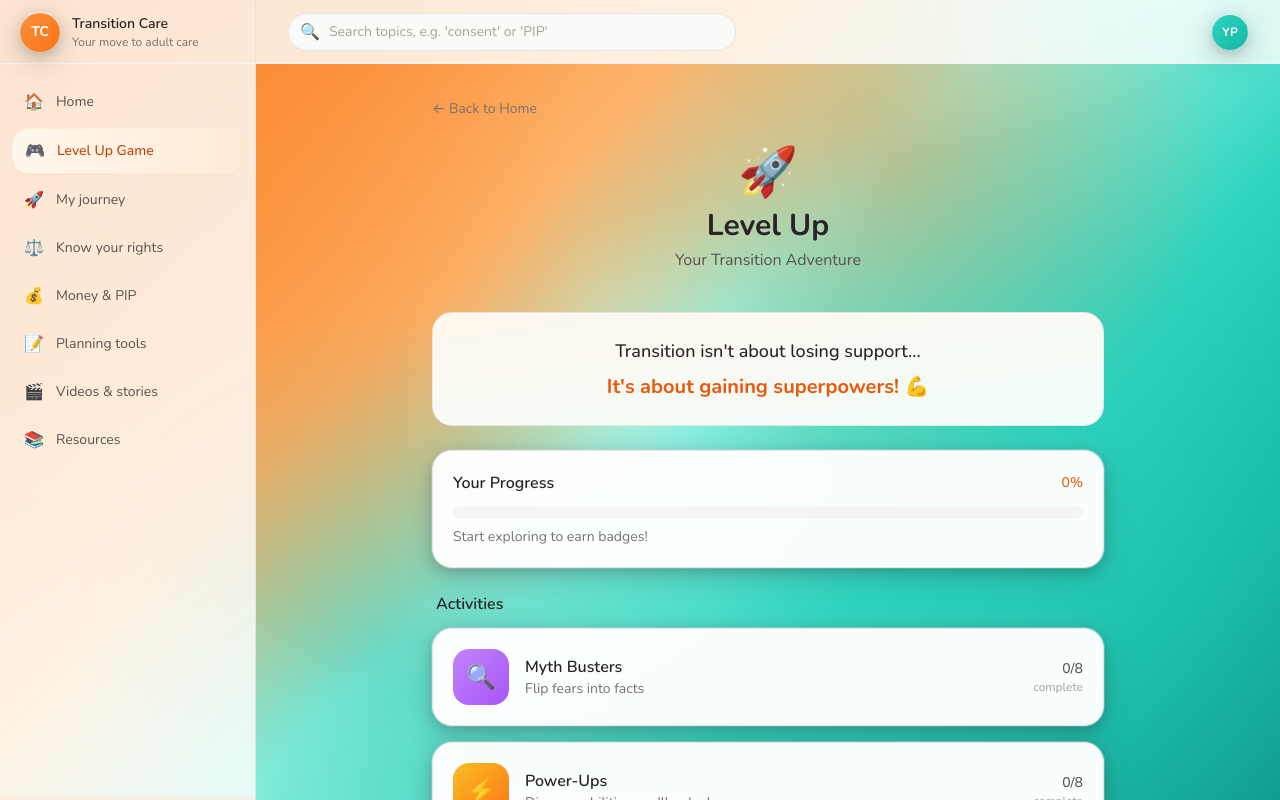
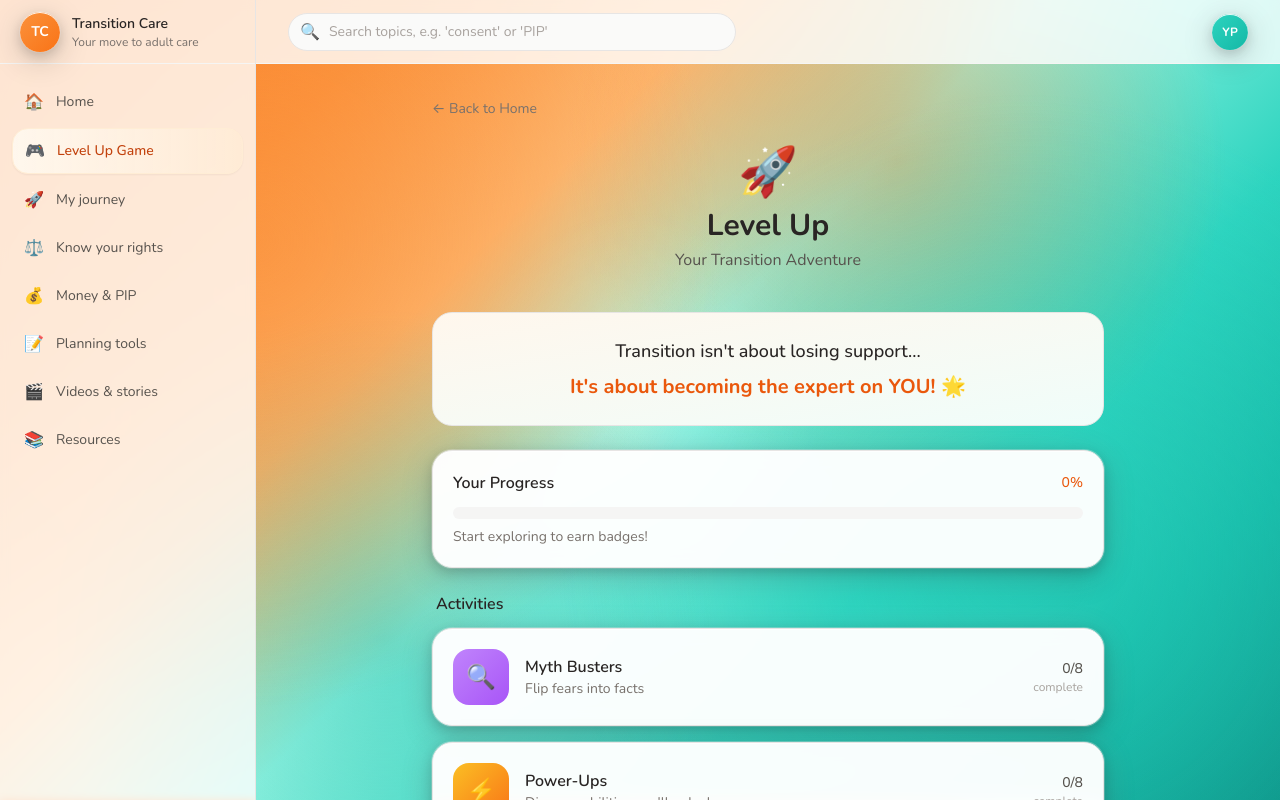
Before and after one commit to tedotedo/transition-helper, a React (Vite) app: page /level-up in a window 1280 px wide. Shown: the top 800 px of the page. Built offline with nearby package versions, Linux system fonts and the light colour scheme.

Commit message:
Change tagline to more realistic 'becoming the expert on YOU'

```diff
--- a/src/pages/level-up/LevelUpHome.tsx
+++ b/src/pages/level-up/LevelUpHome.tsx
@@ -73,7 +73,7 @@ export default function LevelUpHome() {
           Transition isn't about losing support...
         </p>
         <p className="text-xl font-bold text-primary-600 mt-2">
-          It's about gaining superpowers! 💪
+          It's about becoming the expert on YOU! 🌟
         </p>
       </div>
 
```
